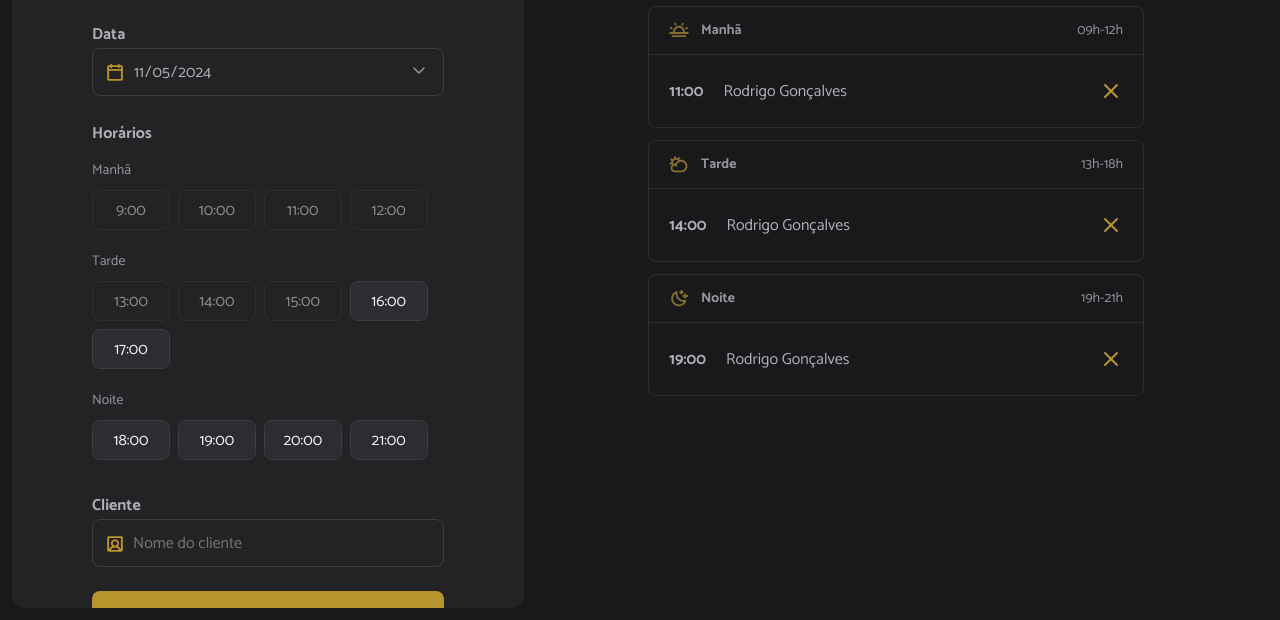
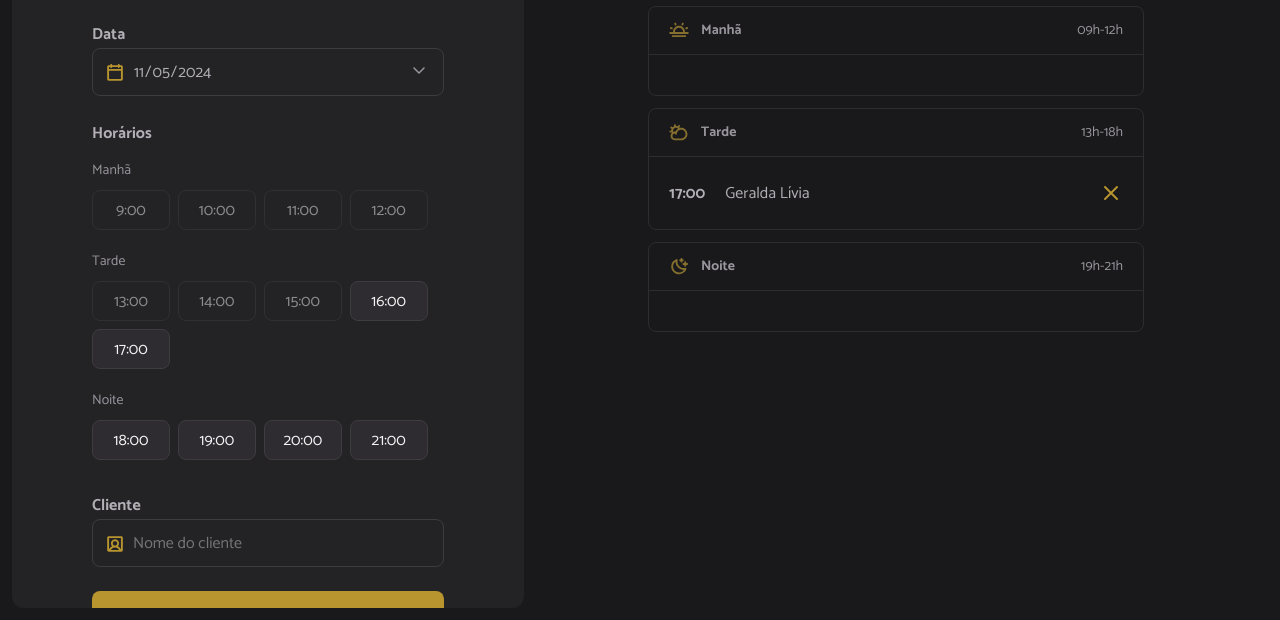
Before and after one commit to arturtinoco/hairday, a website built with webpack: page index.html in a window 1280 px wide. Shown: the part 180-800 px from the top of the page. Built offline with nearby package versions, Linux system fonts and the light colour scheme; data requests are answered from the project's data file.

Commit message:
Show scheduled sessions

```diff
--- a/server.json
+++ b/server.json
@@ -1,3 +1,9 @@
 {
-    "schedules": []
+  "schedules": [
+    {
+      "id": "1730819278785",
+      "name": "Geralda Lívia",
+      "when": "2024-11-05T17:00:00.000Z"
+    }
+  ]
 }
--- a/src/modules/schedules/load.js
+++ b/src/modules/schedules/load.js
@@ -1,5 +1,6 @@
 import { scheduleFetchByDay } from "../../services/schedule-fetch-by-day.js"
 import { hoursLoad } from "../form/hours-load.js"
+import { scheduleShow } from "../schedules/show.js"
 
 // Seleciona o input de data
 const selectedDate = document.getElementById("date")
@@ -12,6 +13,7 @@ export async function schedulesDay() {
     const dailySchedules = await scheduleFetchByDay({ date })
 
     // Exibe os agendamentos
+    scheduleShow({ dailySchedules })
 
     // Renderiza as horas disponíveis.
     hoursLoad({ date })
--- /dev/null
+++ b/src/modules/schedules/show.js
@@ -0,0 +1,52 @@
+import dayjs from "dayjs";
+
+// Seleciona as sessões manhã, tarde, noite.
+const periodMorning = document.getElementById("period-morning")
+const periodAfternoon = document.getElementById("period-afternoon")
+const periodNight = document.getElementById("period-night")
+
+export function scheduleShow({ dailySchedules }) {
+    try {
+        // Limpa as listas.
+        periodMorning.innerHTML = ""
+        periodAfternoon.innerHTML = ""
+        periodNight.innerHTML = ""
+
+        // Renderiza os agendamentos por período.
+        dailySchedules.forEach((schedule) => {
+            const item = document.createElement("li")
+            const time = document.createElement("strong")
+            const name = document.createElement("span")
+
+            // Adiciona o id do agendamento
+            item.setAttribute("data-id", schedule.id)
+
+            time.textContent = dayjs(schedule.when).format("HH:mm")
+            name.textContent = schedule.name
+
+            // Cria o ícone de cancelar o agendamento.
+            const cancelIcon = document.createElement("img")
+            cancelIcon.classList.add("cancel-icon")
+            cancelIcon.setAttribute("src", "./src/assets/cancel.svg")
+            cancelIcon.setAttribute("alt", "Cancelar")
+
+            // Adiciona o tempo, nome e ícone no item.
+            item.append(time, name, cancelIcon)
+
+            // Obtém somente a hora.
+            const hour = dayjs(schedule.when).hour()
+
+            // Renderiza o agendamento na sessão (manhã, tarde ou noite)
+            if (hour <= 12) {
+                periodMorning.appendChild(item)
+            } else if (hour > 12 && hour <= 18) {
+                periodAfternoon.appendChild(item)
+            } else {
+                periodNight.appendChild(item)
+            }
+        })
+    } catch (error) {
+        alert("Não foi possível exibir os agendamentos.")
+        console.log(error)
+    }
+}
```
Also changed, not shown: index.html (+6 -6 lines).
